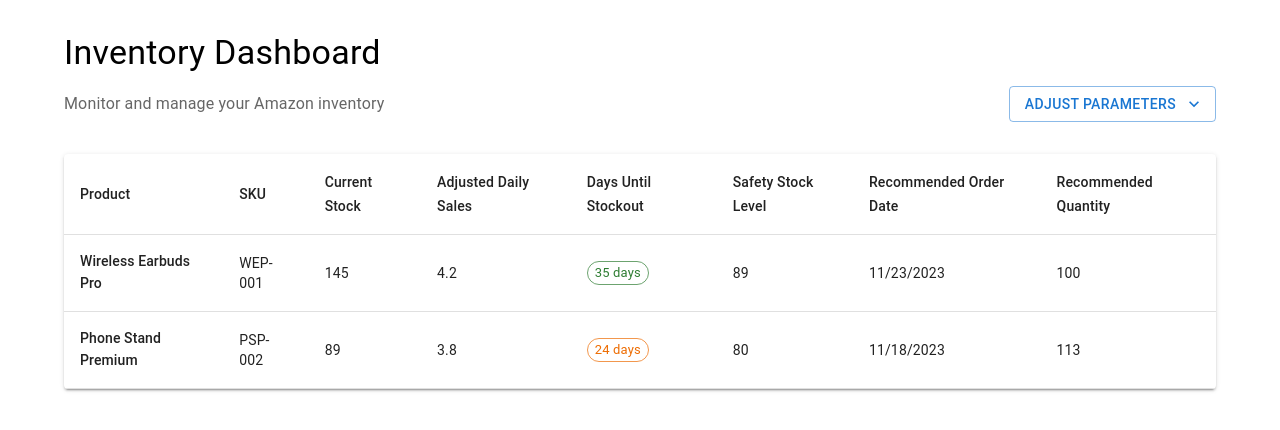
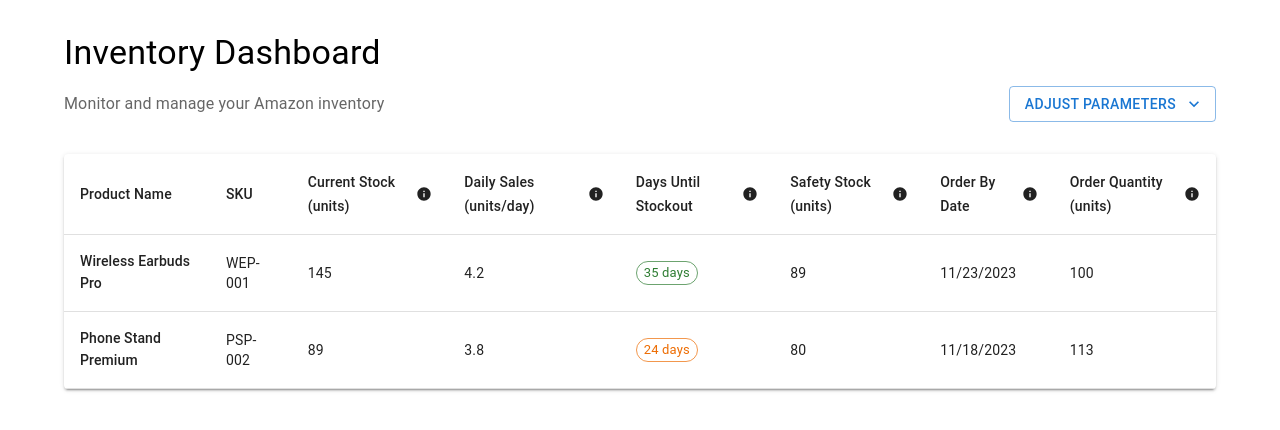
Before and after one commit to bilalsattar24/inventory-assistant, a Next.js app: page /dashboard in a window 1280 px wide. Shown: the top 430 px of the page. Built offline with nearby package versions, Linux system fonts and the light colour scheme.

Commit message:
label units

```diff
--- a/src/app/dashboard/page.tsx
+++ b/src/app/dashboard/page.tsx
@@ -150,14 +150,68 @@ export default function Dashboard() {
         <Table>
           <TableHead>
             <TableRow>
-              <TableCell>Product</TableCell>
+              <TableCell>Product Name</TableCell>
               <TableCell>SKU</TableCell>
-              <TableCell>Current Stock</TableCell>
-              <TableCell>Adjusted Daily Sales</TableCell>
-              <TableCell>Days Until Stockout</TableCell>
-              <TableCell>Safety Stock Level</TableCell>
-              <TableCell>Recommended Order Date</TableCell>
-              <TableCell>Recommended Quantity</TableCell>
+              <TableCell>
+                <Tooltip title="Current inventory quantity in stock">
+                  <Box
+                    component="span"
+                    sx={{ display: "flex", alignItems: "center" }}>
+                    Current Stock (units)
+                    <InfoIcon sx={{ ml: 0.5, fontSize: 16 }} />
+                  </Box>
+                </Tooltip>
+              </TableCell>
+              <TableCell>
+                <Tooltip title="Average number of units sold per day, adjusted by the sales velocity multiplier">
+                  <Box
+                    component="span"
+                    sx={{ display: "flex", alignItems: "center" }}>
+                    Daily Sales (units/day)
+                    <InfoIcon sx={{ ml: 0.5, fontSize: 16 }} />
+                  </Box>
+                </Tooltip>
+              </TableCell>
+              <TableCell>
+                <Tooltip title="Estimated number of days until current stock runs out at current sales rate">
+                  <Box
+                    component="span"
+                    sx={{ display: "flex", alignItems: "center" }}>
+                    Days Until Stockout
+                    <InfoIcon sx={{ ml: 0.5, fontSize: 16 }} />
+                  </Box>
+                </Tooltip>
+              </TableCell>
+              <TableCell>
+                <Tooltip title="Minimum stock level to maintain as safety buffer">
+                  <Box
+                    component="span"
+                    sx={{ display: "flex", alignItems: "center" }}>
+                    Safety Stock (units)
+                    <InfoIcon sx={{ ml: 0.5, fontSize: 16 }} />
+                  </Box>
+                </Tooltip>
+              </TableCell>
+              <TableCell>
+                <Tooltip title="Recommended date to place the next order">
+                  <Box
+                    component="span"
+                    sx={{ display: "flex", alignItems: "center" }}>
+                    Order By Date
+                    <InfoIcon sx={{ ml: 0.5, fontSize: 16 }} />
+                  </Box>
+                </Tooltip>
+              </TableCell>
+              <TableCell>
+                <Tooltip title="Recommended quantity to order next">
+                  <Box
+                    component="span"
+                    sx={{ display: "flex", alignItems: "center" }}>
+                    Order Quantity (units)
+                    <InfoIcon sx={{ ml: 0.5, fontSize: 16 }} />
+                  </Box>
+                </Tooltip>
+              </TableCell>
             </TableRow>
           </TableHead>
           <TableBody>
@@ -167,14 +221,23 @@ export default function Dashboard() {
                   <Typography variant="subtitle2">{item.product}</Typography>
                 </TableCell>
                 <TableCell>{item.sku}</TableCell>
-                <TableCell>{item.currentStock}</TableCell>
+                <TableCell>{item.currentStock.toLocaleString()}</TableCell>
                 <TableCell>{item.adjustedDailySales.toFixed(1)}</TableCell>
                 <TableCell>
                   <StockoutIndicator days={item.daysUntilStockout} />
                 </TableCell>
-                <TableCell>{item.safetyStock}</TableCell>
-                <TableCell>{item.recommendedOrderDate}</TableCell>
-                <TableCell>{item.recommendedQuantity}</TableCell>
+                <TableCell>{item.safetyStock.toLocaleString()}</TableCell>
+                <TableCell>
+                  <Tooltip
+                    title={`Order ${
+                      item.daysUntilStockout - 30
+                    } days from now`}>
+                    <span>{item.recommendedOrderDate}</span>
+                  </Tooltip>
+                </TableCell>
+                <TableCell>
+                  {item.recommendedQuantity.toLocaleString()}
+                </TableCell>
               </TableRow>
             ))}
           </TableBody>
```
